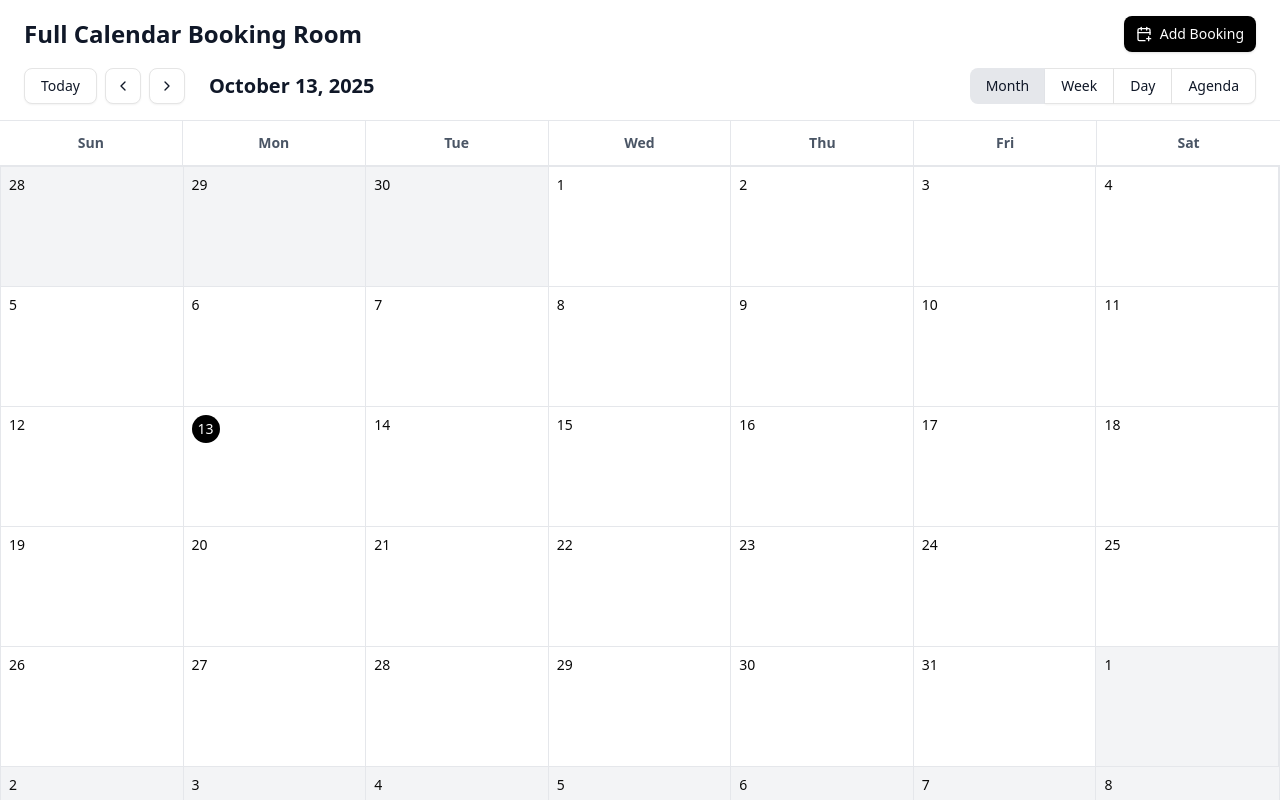
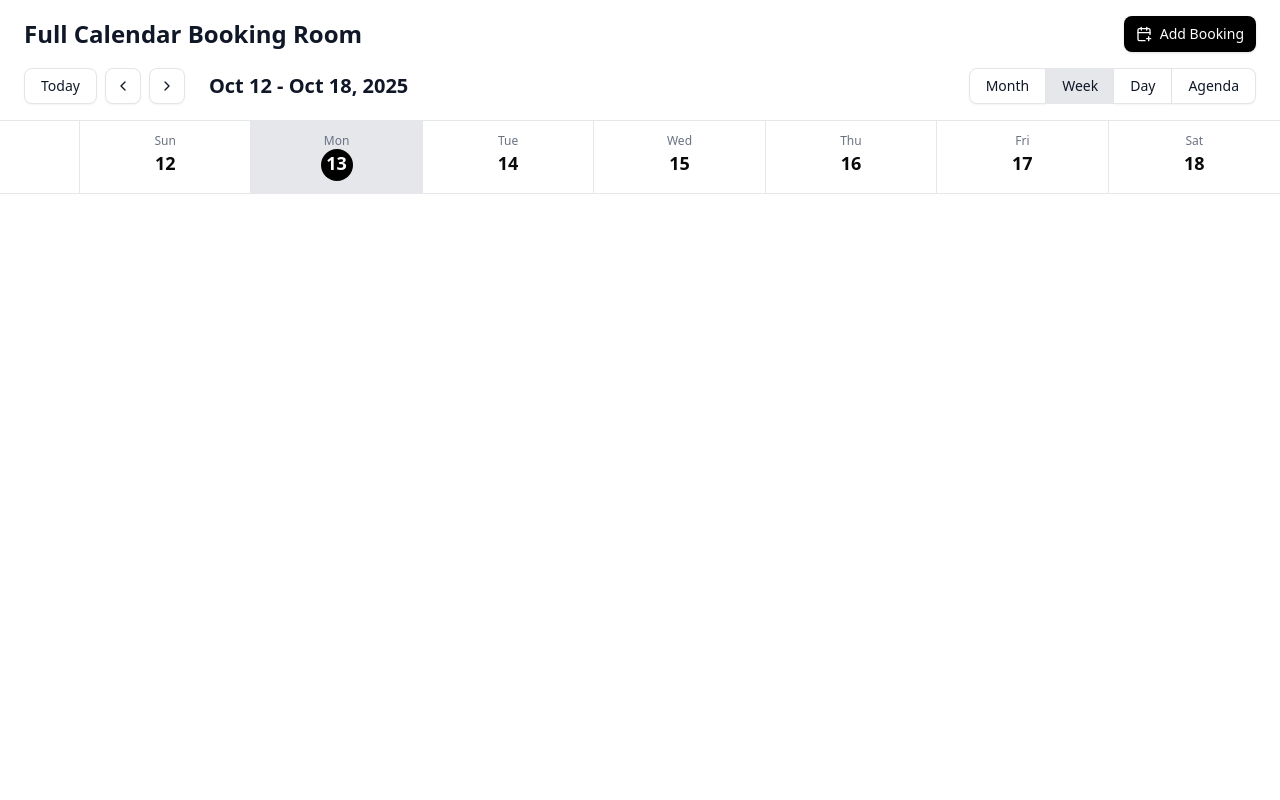
Before and after one commit to KHAIHWAN/full-calendar, a Next.js app: page / in a window 1280 px wide. Built offline with nearby package versions, Linux system fonts and the light colour scheme.

Commit message:
➕ make days of week

```diff
--- a/src/components/calendar/calendar.tsx
+++ b/src/components/calendar/calendar.tsx
@@ -18,7 +18,7 @@ import AgendaView from "./views/AgendaView"
 
 export default function Calendar() {
     const [currentDate, setCurrentDate] = useState(new Date())
-    const [viewCalendar, setViewCalendar] = useState('month')
+    const [viewCalendar, setViewCalendar] = useState('week')
 
     const handleToday = () => {
         setCurrentDate(new Date())
@@ -193,7 +193,10 @@ export default function Calendar() {
                     <MonthView
                         currentDate={currentDate}
                          />}
-                {viewCalendar === 'week' && <WeekView />}
+                {viewCalendar === 'week' &&
+                    <WeekView
+                        currentDate={currentDate}
+                         />}
                 {viewCalendar === 'day' && <DayView />}
                 {viewCalendar === 'agenda' && <AgendaView />}
             </div>
--- a/src/components/calendar/views/WeekView.tsx
+++ b/src/components/calendar/views/WeekView.tsx
@@ -1,9 +1,36 @@
 'use client'
 
-export default function WeekView() {
+import { getWeekDays, isToday } from "@/utils/calendar"
+
+export default function WeekView({ currentDate }: { currentDate: Date }) {
+    const weekDays = getWeekDays(currentDate)
+
     return (
-        <div>
-            Week View
+        <div className="flex flex-col h-full overflow-auto">
+            <div className="grid grid-cols-[80px_repeat(7,1fr)] border-b border-gray-200 sticky top-0 bg-white z-10">
+                <div className="border-r border-gray-200"></div>
+                {weekDays.map((day: Date, dayIndex: number) => (
+                    <div
+                        key={dayIndex}
+                        className={`py-3 text-center border-r border-gray-200 last:border-r-0
+                        ${isToday(day)
+                            ? 'bg-gray-200'
+                            : ''}`
+                        }>
+                            <div className="text-xs text-gray-500">
+                                {day.toLocaleDateString('en-US', { weekday: 'short' })}
+                            </div>
+                            <div
+                                className={`text-lg font-semibold
+                                ${isToday(day)
+                                    ? 'w-8 h-8 mx-auto rounded-full bg-black text-white'
+                                    : ''}`}
+                            >
+                                {day.getDate()}
+                            </div>
+                    </div>
+                ))}
+            </div>
         </div>
     )
 }
--- a/src/utils/calendar.ts
+++ b/src/utils/calendar.ts
@@ -47,3 +47,20 @@ export const isToday = (date: Date): boolean => {
     const today = new Date()
     return isSameDay(date, today)
 }
+
+export const getWeekDays = (date: Date): Date[] => {
+    const weekDays: Date[] = []
+    const currentDate = new Date(date)
+
+    const sunday = new Date(
+        currentDate.setDate(currentDate.getDate() - currentDate.getDay())
+    )
+
+    for (let i = 0; i < 7; i++) {
+        const day = new Date(sunday)
+        day.setDate(sunday.getDate() + i)
+        weekDays.push(day)
+    }
+
+    return weekDays
+}
```
